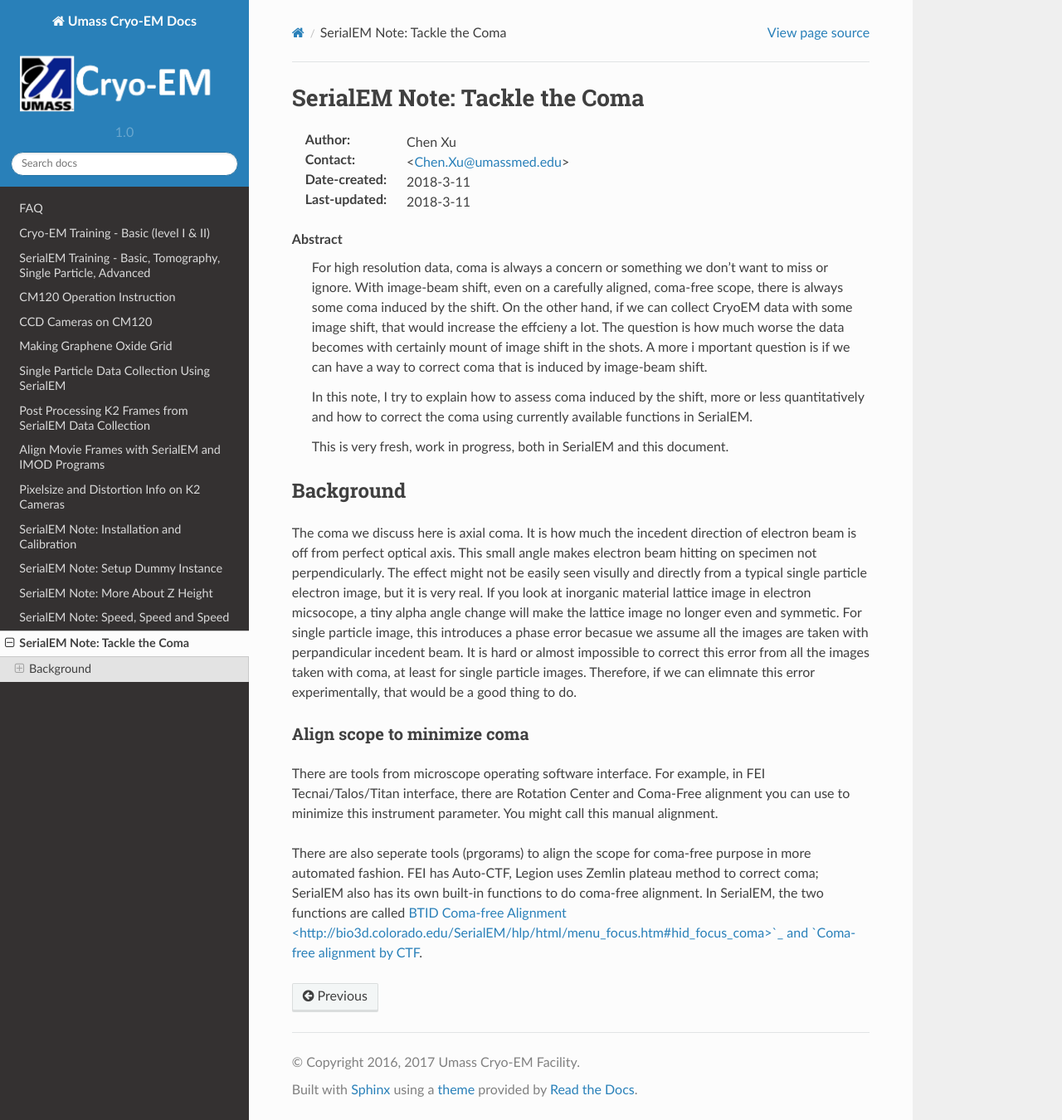
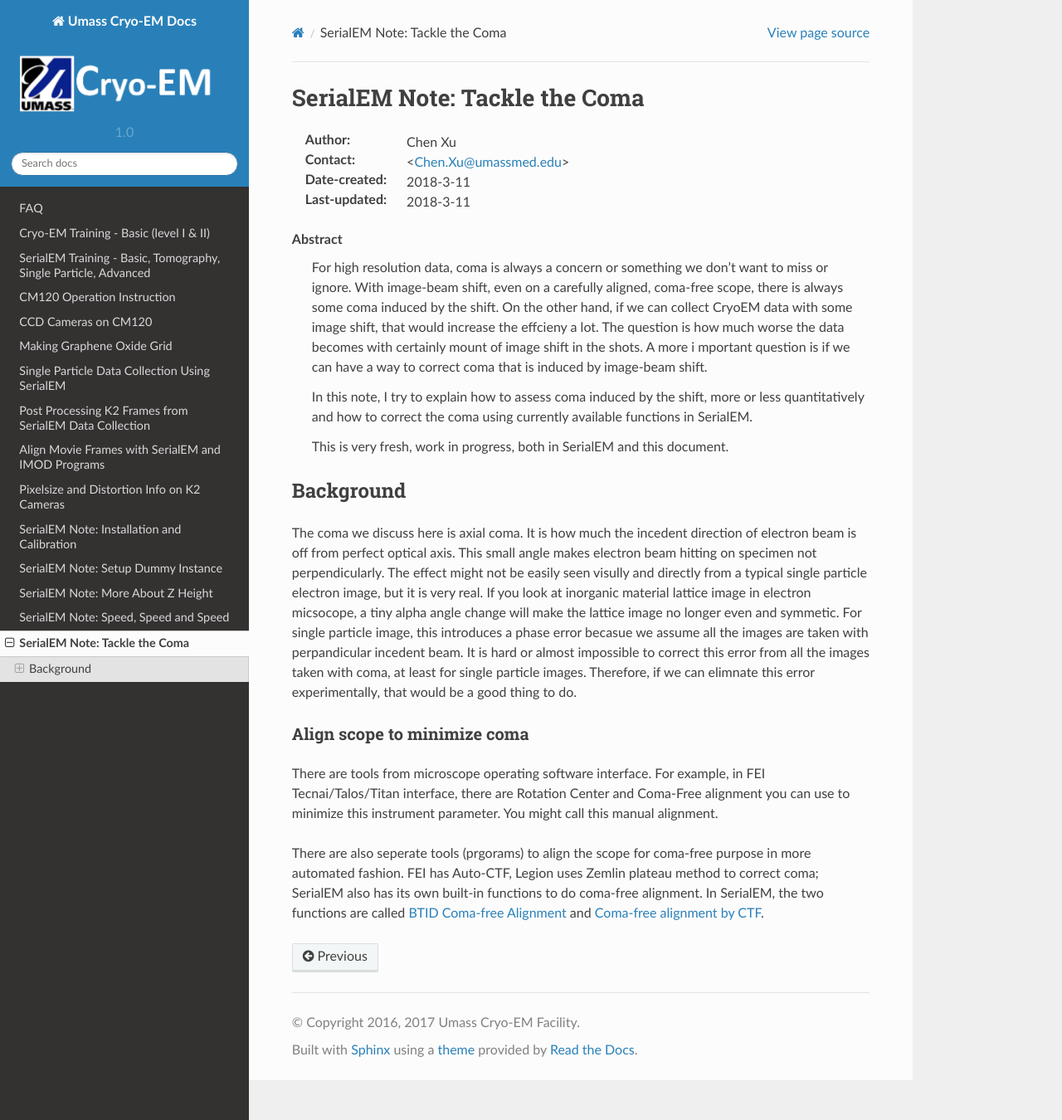
Before and after one commit to xuchen66/sphinx-emdocs, a Sphinx documentation site: the page built from source/serialEM-note-tackle-coma.rst, in a window 1280 px wide and 1350 px high. Shown: the whole window at 83% size. Built offline with Sphinx 7.4.7 and the Read the Docs theme 2.0.0, drawn with Linux system fonts in a browser that asks for light colours; pages that are not in the unit, such as notebooks, are missing from menus.

Commit message:
Update serialEM-note-tackle-coma.rst

```diff
--- a/source/serialEM-note-tackle-coma.rst
+++ b/source/serialEM-note-tackle-coma.rst
@@ -35,4 +35,4 @@
 
 There are tools from microscope operating software interface. For example, in FEI Tecnai/Talos/Titan interface, there are Rotation Center and Coma-Free alignment you can use to minimize this instrument parameter. You might call this manual alignment.
 
-There are also seperate tools (prgorams) to align the scope for coma-free purpose in more automated fashion. FEI has Auto-CTF, Legion uses Zemlin plateau method to correct coma; SerialEM also has its own built-in functions to do coma-free alignment. In SerialEM, the two functions are called `BTID Coma-free Alignment <http://bio3d.colorado.edu/SerialEM/hlp/html/menu_focus.htm#hid_focus_coma>\`_ and `Coma-free alignment by CTF <http://bio3d.colorado.edu/SerialEM/hlp/html/menu_focus.htm#hid_focus_coma_by_ctf>`_.
+There are also seperate tools (prgorams) to align the scope for coma-free purpose in more automated fashion. FEI has Auto-CTF, Legion uses Zemlin plateau method to correct coma; SerialEM also has its own built-in functions to do coma-free alignment. In SerialEM, the two functions are called `BTID Coma-free Alignment <http://bio3d.colorado.edu/SerialEM/hlp/html/menu_focus.htm#hid_focus_coma>`_ and `Coma-free alignment by CTF <http://bio3d.colorado.edu/SerialEM/hlp/html/menu_focus.htm#hid_focus_coma_by_ctf>`_.
```
